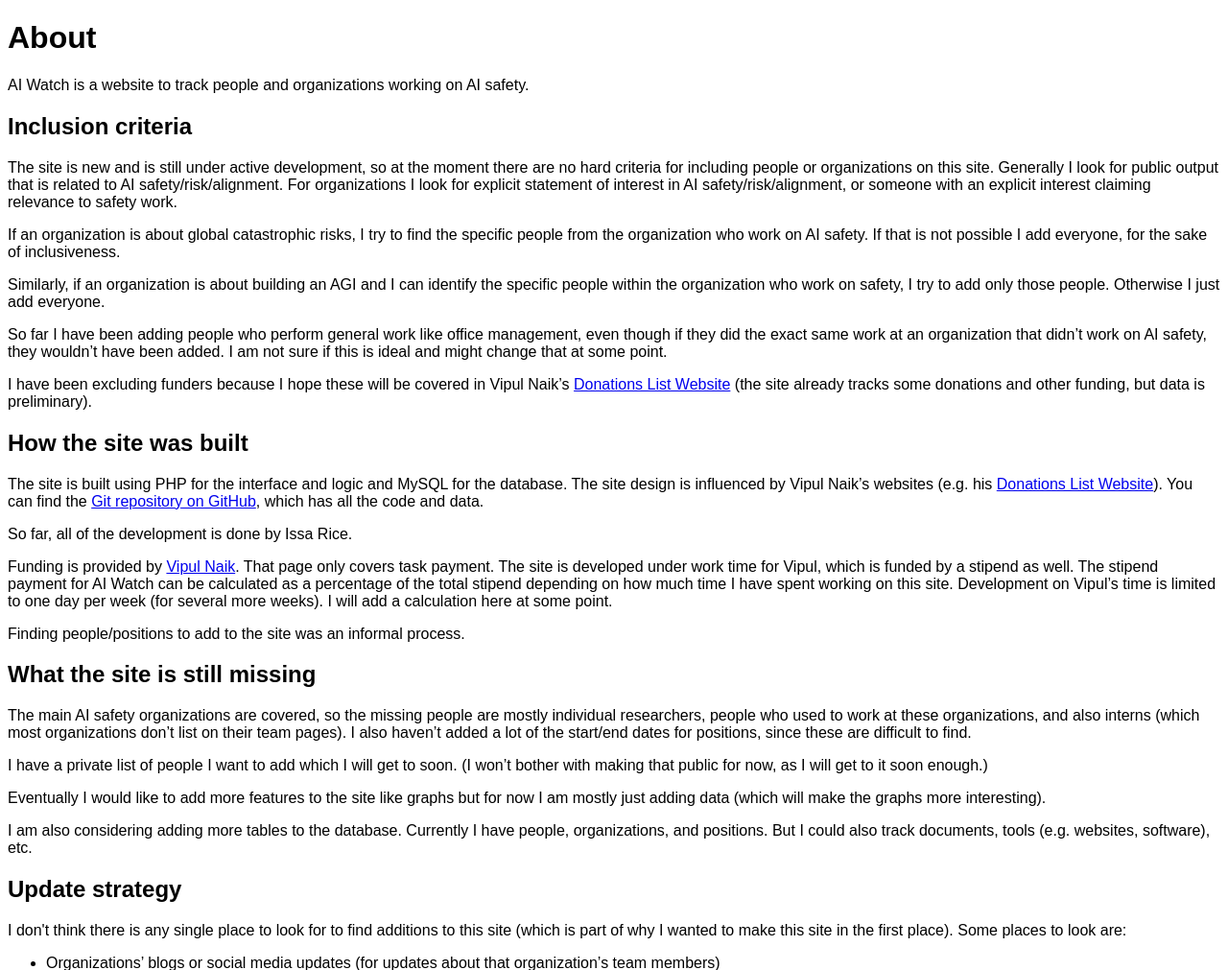
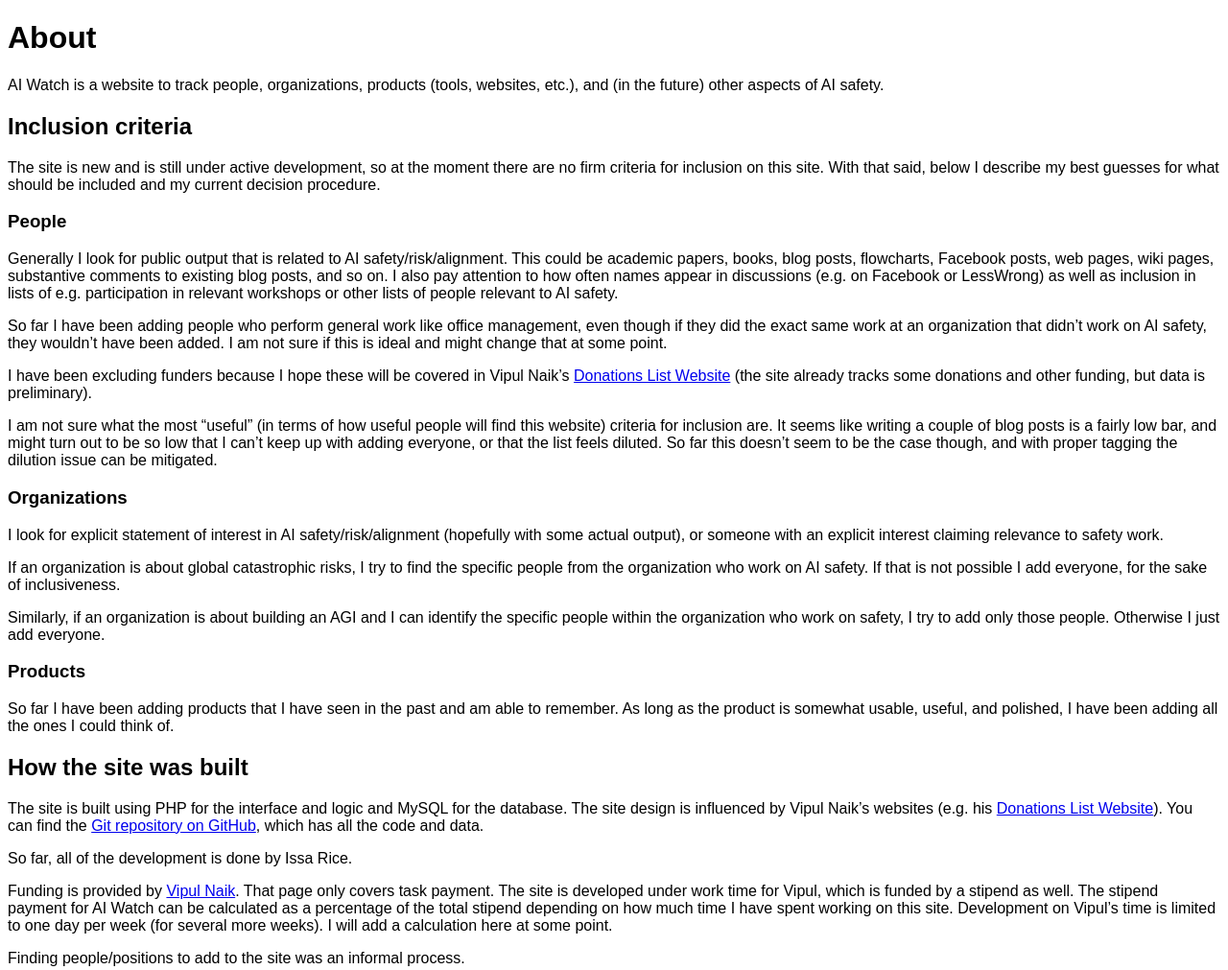
Before and after one commit to dogrecajb/aiwatch, a PHP site: page /about/ in a window 1280 px wide. Shown: the part 26-1037 px from the top of the page at 96% size. Run offline with PHP 8.4, Linux system fonts and the light colour scheme; some libraries are stand-ins or nearby versions.

Commit message:
Elaborate on inclusion criteria

```diff
--- a/access-portal/about/index.php
+++ b/access-portal/about/index.php
@@ -23,21 +23,24 @@
 
 <h1>About</h1>
 
-<p>AI Watch is a website to track people and organizations working on
-  AI safety.</p>
+<p>AI Watch is a website to track people, organizations, products (tools,
+  websites, etc.), and (in the future) other aspects of AI safety.</p>
 
 <h2>Inclusion criteria</h2>
 
 <p>The site is new and is still under active development, so at the moment there are
-  no hard criteria for including people or organizations on this site.
-  Generally I look for public output that is related to AI safety/risk/alignment.
-  For organizations I look for explicit statement of interest in AI
-  safety/risk/alignment, or someone with an explicit interest claiming
-  relevance to safety work.</p>
+  no firm criteria for inclusion on this site. With that said, below I describe
+  my best guesses for what should be included and my current decision procedure.</p>
 
-<p>If an organization is about global catastrophic risks, I try to find the specific people from the organization who work on AI safety. If that is not possible I add everyone, for the sake of inclusiveness.</p>
+<h3>People</h3>
 
-<p>Similarly, if an organization is about building an AGI and I can identify the specific people within the organization who work on safety, I try to add only those people. Otherwise I just add everyone.</p>
+<p>Generally I look for public output that is related to AI
+safety/risk/alignment. This could be academic papers, books, blog posts,
+flowcharts, Facebook posts, web pages, wiki pages, substantive comments to
+existing blog posts, and so on. I also pay attention to how often names appear
+in discussions (e.g. on Facebook or LessWrong) as well as inclusion in lists of
+e.g. participation in relevant workshops or other lists of people relevant to
+AI safety.</p>
 
 <p>So far I have been adding people who perform general work like office management, even though if they did the exact same work at an organization that didn’t work on AI safety, they wouldn’t have been added. I am not sure if this is ideal and might change that at some point.</p>
 
@@ -45,6 +48,29 @@
   Naik’s <a href="https://donations.vipulnaik.com/?cause_area_filter=AI+risk">Donations
   List Website</a> (the site already tracks some donations and other funding,
   but data is preliminary).</p>
+
+<p>I am not sure what the most “useful” (in terms of how useful people will
+find this website) criteria for inclusion are. It seems like writing a couple
+of blog posts is a fairly low bar, and might turn out to be so low that I can’t
+keep up with adding everyone, or that the list feels diluted. So far this
+doesn’t seem to be the case though, and with proper tagging the dilution issue
+can be mitigated.</p>
+
+<h3>Organizations</h3>
+
+<p>I look for explicit statement of interest in AI safety/risk/alignment
+(hopefully with some actual output), or someone with an explicit interest
+claiming relevance to safety work.</p>
+
+<p>If an organization is about global catastrophic risks, I try to find the specific people from the organization who work on AI safety. If that is not possible I add everyone, for the sake of inclusiveness.</p>
+
+<p>Similarly, if an organization is about building an AGI and I can identify the specific people within the organization who work on safety, I try to add only those people. Otherwise I just add everyone.</p>
+
+<h3>Products</h3>
+
+<p>So far I have been adding products that I have seen in the past and am able
+to remember. As long as the product is somewhat usable, useful, and polished, I
+have been adding all the ones I could think of.</p>
 
 <h2>How the site was built</h2>
 
```
